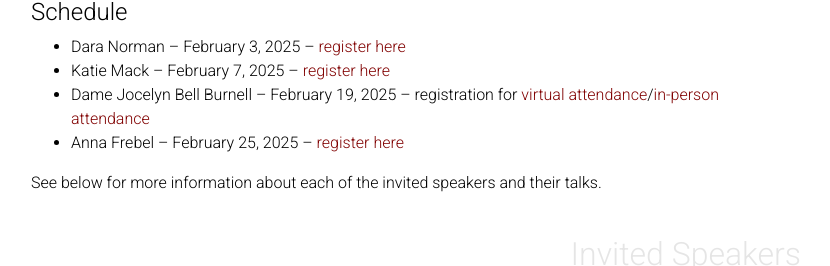
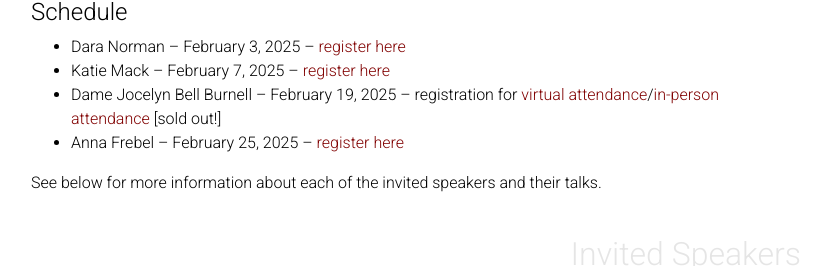
Before and after one commit to pictureanastronomer/pictureanastronomer.github.io, a Jekyll site: the page built from _pages/publiclectures.md, in a window 1280 px wide and 900 px high, cut to the strip 418-684 px from the top of the window. Shown: the whole strip, without its empty margins (224-1054 px from the left). Built offline with Jekyll 4.4.1, drawn with Linux system fonts in a browser that asks for light colours; nearby versions of some CDN libraries; full-size pictures stand in for the smaller copies a plugin makes; comment, search, counter and statistics services are not loaded; a style sheet for code colours, icons or effects is not loaded.

Commit message:
update with sold out disclaimer for JBB

```diff
--- a/_pages/publiclectures.md
+++ b/_pages/publiclectures.md
@@ -21,7 +21,7 @@ These lectures are intended for a general audience. Most events will be held at
 #### Schedule
 - Dara Norman -- February 3, 2025 -- [register here](https://forms.gle/FuAxS2zSCpuX4Seb6){:target="_blank"}
 - Katie Mack -- February 7, 2025 -- [register here](https://forms.gle/4KhPRXvUTpyvM6Gm9){:target="_blank"}
-- Dame Jocelyn Bell Burnell -- February 19, 2025 -- registration for [virtual attendance](https://forms.gle/ez8ajBBiGjummteL6){:target="_blank"}/[in-person attendance](https://www.adlerplanetarium.org/event/jocelyn-bell-burnell-lecture/){:target="_blank"}
+- Dame Jocelyn Bell Burnell -- February 19, 2025 -- registration for [virtual attendance](https://forms.gle/ez8ajBBiGjummteL6){:target="_blank"}/[in-person attendance](https://www.adlerplanetarium.org/event/jocelyn-bell-burnell-lecture/){:target="_blank"} \[sold out!\]
 - Anna Frebel -- February 25, 2025 -- [register here](https://forms.gle/1t9N3GGL31TEDykL6){:target="_blank"}
 
 See below for more information about each of the invited speakers and their talks.
```
Also changed, not shown: _pages/registration.md (+1 -1 lines).
